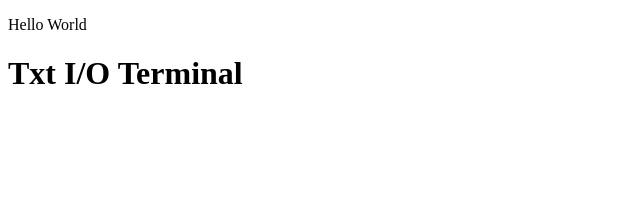
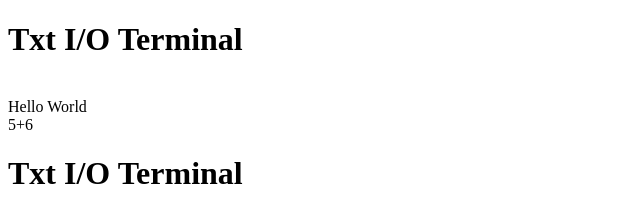
Before and after one commit to zakerytclarke/textio.js, a plain HTML site: page index.html in a window 1280 px wide. Shown: the whole page, without its empty margins (0-640 px from the left). Drawn offline with Linux system fonts and the light colour scheme.

Commit message:
Update index.html

```diff
--- a/index.html
+++ b/index.html
@@ -13,7 +13,12 @@ Txt I/O
 <script src="txtio.js">
 </script>
 <script>
+print("test");
+cls();
 println("Hello World");
+print("5");
+print("+");
+print("6");
 </script>
 </body>
 </html>
```
